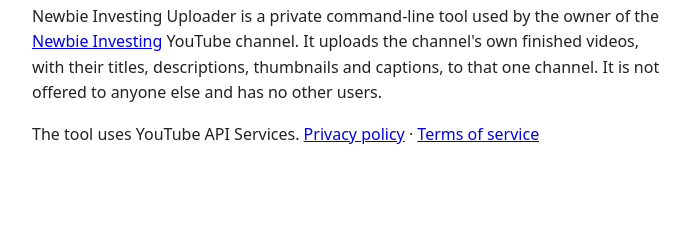
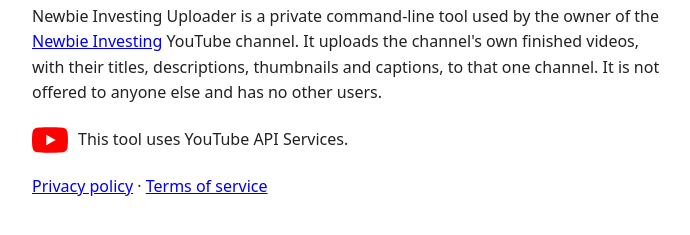
Before and after one commit to mishka28/newbieinvesting, a plain HTML site: page index.html in a window 1280 px wide. Shown: the part 109-344 px from the top of the page, without its empty margins (288-978 px from the left). Drawn offline with Linux system fonts and the light colour scheme.

Commit message:
YouTube branding on home page; data retention and deletion section

```diff
--- a/index.html
+++ b/index.html
@@ -12,6 +12,8 @@
 <a href="https://www.youtube.com/@newbieinvesting">Newbie Investing</a> YouTube channel.
 It uploads the channel's own finished videos, with their titles, descriptions, thumbnails and
 captions, to that one channel. It is not offered to anyone else and has no other users.</p>
-<p>The tool uses YouTube API Services. <a href="privacy.html">Privacy policy</a> · <a href="terms.html">Terms of service</a></p>
+<p style="display:flex;align-items:center;gap:10px"><svg width="36" height="36" viewBox="0 0 24 24" aria-label="YouTube"><path fill="#FF0000" d="M23.498 6.186a3.016 3.016 0 0 0-2.122-2.136C19.505 3.545 12 3.545 12 3.545s-7.505 0-9.377.505A3.017 3.017 0 0 0 .502 6.186C0 8.07 0 12 0 12s0 3.93.502 5.814a3.016 3.016 0 0 0 2.122 2.136c1.871.505 9.376.505 9.376.505s7.505 0 9.377-.505a3.015 3.015 0 0 0 2.122-2.136C24 15.93 24 12 24 12s0-3.93-.502-5.814zM9.545 15.568V8.432L15.818 12l-6.273 3.568z"/></svg>
+<span>This tool uses YouTube API Services.</span></p>
+<p><a href="privacy.html">Privacy policy</a> · <a href="terms.html">Terms of service</a></p>
 </body>
 </html>
```
Also changed, not shown: privacy.html (+5 -0 lines).
